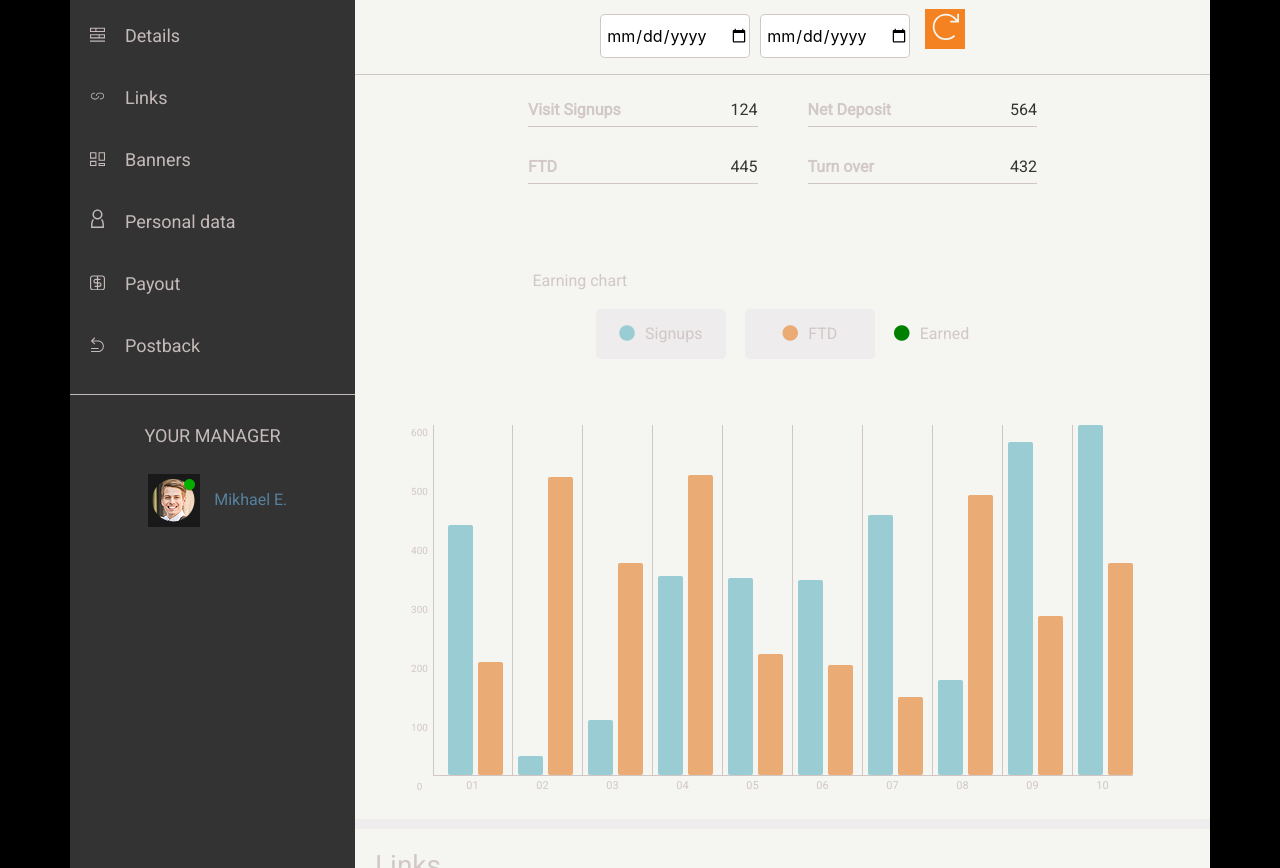
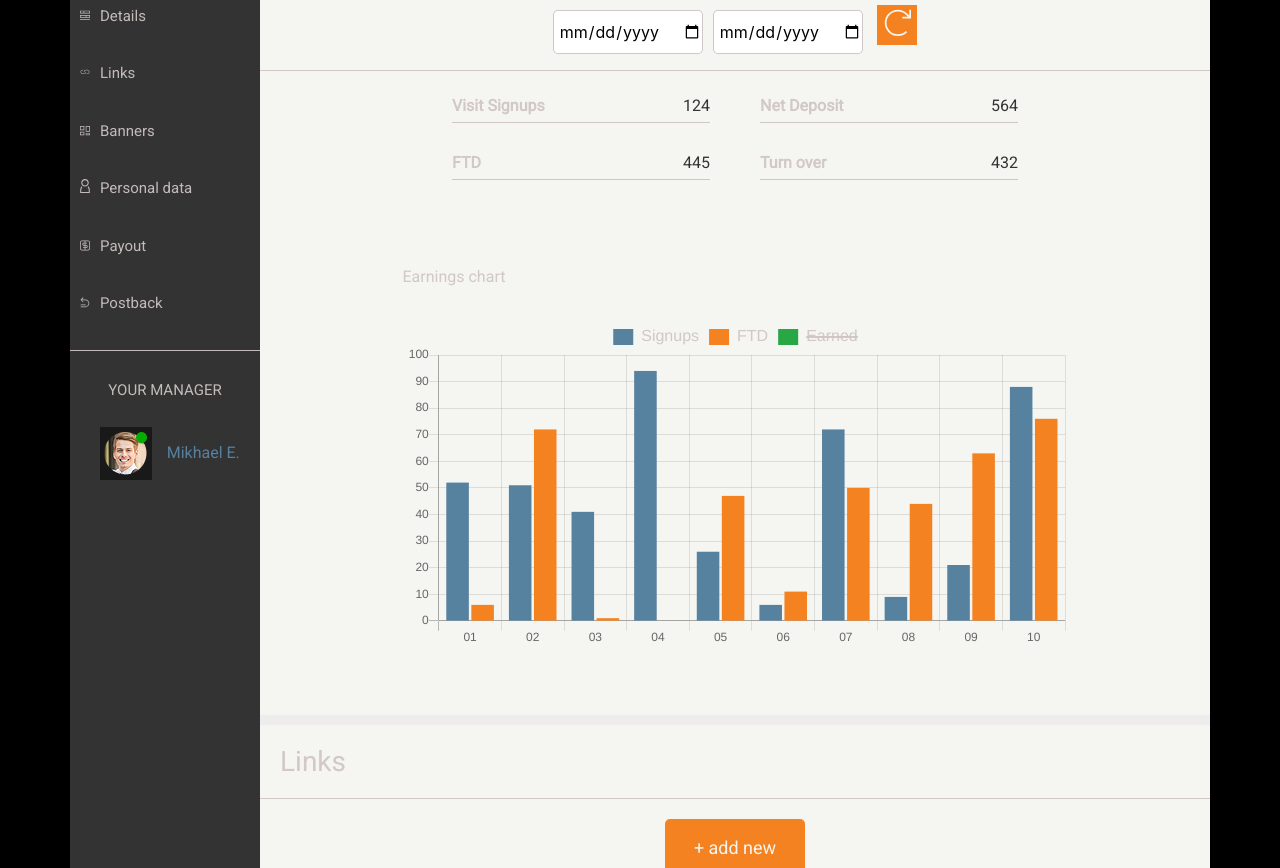
Before and after one commit to olimpiaspyra/solo-project, a website: page src/index.html in a window 1280 px wide. Shown: the part 154-1022 px from the top of the page. Drawn offline with nearby package versions, Linux system fonts and the light colour scheme; files that its build step writes are made by us from their sources; a web font is replaced by a local one.

Commit message:
Change chart

```diff
--- a/src/index.html
+++ b/src/index.html
@@ -14,7 +14,7 @@
 
   <div class="main-container">
     <div class="row">
-    <div class="sidebar col-3">
+    <div class="sidebar col-2">
       <div class="logo">
         <h1>Just do it</h1>
         <i class="fas fa-bars"></i>
@@ -59,7 +59,7 @@
         </div>
     </div>
 
-    <div class="top-bar col-9">
+    <div class="top-bar col-10">
         <div class="top-bar row d-flex justify-content-end">
           <a href="#"><svg x="0px" y="0px" viewBox="0 0 17 18" >
           <path d="M17,9h-2V7.5C15,6.1,13.9,5,12.5,5H4.9L12,2.2V4h1V0.8L2.1,5C0.9,5.2,0,6.3,0,7.5v8C0,16.9,1.1,18,2.5,18h10
@@ -126,80 +126,10 @@
             </div>
 
             <div class="chart">
-              <table>
-                <div class="chart-head">
-                  <p class="chart-title">Earning chart</p>
-                  <div class="chart-legend">
-                    <p><i class="fas fa-circle first"></i>Signups</p>
-                    <p><i class="fas fa-circle second"></i>FTD</p>
-                    <p><i class="fas fa-circle third"></i>Earned</p>
-                  </div>
-                </div>
-                <tbody>
-                  <tr class="qtr q1">
-                    <th scope="row">01</th>
-                    <td class="sent bar" style="height: 113px;"></td>
-                    <td class="paid bar" style="height: 250px;"></td>
-                  </tr>
-                  <tr class="qtr q2">
-                    <th scope="row">02</th>
-                    <td class="sent bar" style="height: 298px;"></td>
-                    <td class="paid bar" style="height: 19px;"></td>
-                  </tr>
-                  <tr class="qtr q3">
-                    <th scope="row">03</th>
-                    <td class="sent bar" style="height: 212px;"></td>
-                    <td class="paid bar" style="height: 55px;"></td>
-                  </tr>
-                  <tr class="qtr q4">
-                    <th scope="row">04</th>
-                    <td class="sent bar" style="height: 300px;"></td>
-                    <td class="paid bar" style="height: 199px;"></td>
-                  </tr>
-                  <tr class="qtr q5">
-                    <th scope="row">05</th>
-                    <td class="sent bar" style="height: 121px;"></td>
-                    <td class="paid bar" style="height: 197px;"></td>
-                  </tr>
-                  <tr class="qtr q6">
-                    <th scope="row">06</th>
-                    <td class="sent bar" style="height: 110px;"></td>
-                    <td class="paid bar" style="height: 195px;"></td>
-                  </tr>
-                  <tr class="qtr q7">
-                    <th scope="row">07</th>
-                    <td class="sent bar" style="height: 78px;"></td>
-                    <td class="paid bar" style="height: 260px;"></td>
-                  </tr>
-                  <tr class="qtr q8">
-                    <th scope="row">08</th>
-                    <td class="sent bar" style="height: 280px;"></td>
-                    <td class="paid bar" style="height: 95px;"></td>
-                  </tr>
-                  <tr class="qtr q9">
-                    <th scope="row">09</th>
-                    <td class="sent bar" style="height: 159px;"></td>
-                    <td class="paid bar" style="height: 333px;"></td>
-                  </tr>
-                  <tr class="qtr q10">
-                    <th scope="row">10</th>
-                    <td class="sent bar" style="height: 212px;"></td>
-                    <td class="paid bar" style="height: 350px;"></td>
-                  </tr>
-                </tbody>
+              <p class="title">Earnings chart</p>
+              <canvas id="myChart"></canvas>
+            </div>
 
-                <div class="table-column">
-                  <div class="scale" style="height: 59px;"><p>600</p></div>
-                  <div class="scale" style="height: 59px;"><p>500</p></div>
-                  <div class="scale" style="height: 59px;"><p>400</p></div>
-                  <div class="scale" style="height: 59px;"><p>300</p></div>
-                  <div class="scale" style="height: 59px;"><p>200</p></div>
-                  <div class="scale" style="height: 59px;"><p>100</p></div>
-                  <div class="scale" style="height: 55px;"><p>0</p></div>
-                </div>
-              </table>
-
-            </div>
           </div>
           <div class="second-container">
             <h3>Links</h3>
@@ -297,6 +227,7 @@
     </div>
     </div>
   </div>
-
+  <script src="https://cdnjs.cloudflare.com/ajax/libs/Chart.js/2.4.0/Chart.min.js"></script>
+  <script src="js/script.js" type="module"></script>
 </body>
 </html>
--- a/src/js/script.js
+++ b/src/js/script.js
@@ -0,0 +1,41 @@
+var ctx = document.getElementById('myChart').getContext('2d');
+var chart = new Chart (ctx, { // eslint-disable-line
+  type: 'bar',
+  data: {
+
+    labels: ['01', '02', '03', '04', '05', '06', '07', '08', '09', '10'],
+
+    datasets: [{
+      label: 'Signups',
+      backgroundColor: '#56819F',
+      borderColor: '#56819F',
+      data: [ 52, 51, 41, 94, 26, 6, 72, 9, 21, 88 ],
+    },
+    {
+      label: 'FTD',
+      backgroundColor: '#F58220',
+      borderColor: '#F58220',
+      data: [ 6, 72, 1, 0, 47, 11, 50, 44, 63, 76 ],
+    },
+    {
+      label: 'Earned',
+      backgroundColor: '#28a745',
+      borderColor: '#28a745',
+      data: [ 59, 49, 68, 90, 67, 41, 13, 38, 48, 48 ],
+
+      hidden: true,
+    }]
+  },
+
+  options: {
+    legend: {
+      display: true,
+      labels: {
+        fontColor: '#cfc4c4ee',
+        fontSize: 16,
+        boxWidth: 20,
+        padding: 10
+      }
+    },
+  }
+});
--- a/src/sass/_layout.scss
+++ b/src/sass/_layout.scss
@@ -31,14 +31,14 @@ body {
 h1 {
   color: $logo-color;
   font-family: $brand-font;
-  font-size: 35px;
+  font-size: 30px;
   display: inline-block;
 }
 
 .fa-bars {
-  padding-left: 30px;
+  padding-left: 10px;
   color: $logo-color;
-  font-size: 25px;
+  font-size: 20px;
   color: $logo-color;
 }
 
@@ -52,9 +52,9 @@ h1 {
     text-decoration: none;
     color: $text-color;
     font-family: $brand-font;
-    font-size: 18px;
+    font-size: 15px;
     margin: 15px 0;
-    padding: 10px 0 10px 20px;
+    padding: 10px 0 10px 10px;
     font-family: $paragraph-font;
   }
 
@@ -66,10 +66,10 @@ h1 {
 }
 
 .menu a svg {
-  padding-right: 20px;
+  padding-right: 10px;
   fill: $text-color;
-  width: 35px;
-  height: 20px;
+  width: 20px;
+  height: 15px;
 }
 
 .contact {
@@ -79,7 +79,7 @@ h1 {
   h4 {
     text-transform: uppercase;
     color: $text-color;
-    font-size: 18px;
+    font-size: 15px;
     font-family: $paragraph-font;
   }
 
@@ -108,14 +108,14 @@ h1 {
     a {
       padding: 15px 15px;
       border-left: solid 3px $text-color;
-      font-size: 25px;
+      font-size: 20px;
       font-family: $paragraph-font;
       color: $text-color;
       text-decoration: none;
 
       svg {
-        width: 45px;
-        height: 25px;
+        width: 35px;
+        height: 20px;
         padding: 0 10px;
       }
 
@@ -206,165 +206,17 @@ input {
 }
 
 .chart {
-  display: flex;
-  flex-direction: column;
-  align-items: center;
-  margin: 50px 0 10px;
+  margin: 50px auto 10px;
   font-family: $paragraph-font;
-  height: 550px;
-}
+  height: 450px;
+  width: 70%;
 
-table {
-  display: block;
-  position: relative;
-  width: 700px;
-  height: 350px;
-  margin: 50px 0;
-  padding: 0;
-  background: transparent;
-  font-size: 11px;
-  border-bottom: 1px solid $text-color;
-}
-
-.table-column {
-  position: relative;
-  top: 50px;
-  height: 350px;
-  left: -360px;
-  font-size: 10px;
-  font-family: $paragraph-font;
-  color: $text-color;
-  padding-bottom: 20px;
-  border-right: 1px solid $text-color;
-  padding-right: 5px;
-  text-align: center;
-}
-
-.chart-head {
-  width: 500px;
-
-  .chart-title {
-    display: block;
+  .title {
+    margin-bottom: 30px;
     font-family: $paragraph-font;
     color: $text-color;
     font-size: 16px;
   }
-
-  .chart-legend {
-    text-align: center;
-
-    p {
-      display: inline-block;
-      font-family: $paragraph-font;
-      color: $text-color;
-
-      i {
-        padding-right: 10px;
-      }
-
-      .first {
-        color: $color-paid;
-      }
-
-      .second {
-        color: $color-sent;
-      }
-
-      .third {
-        color: green;
-      }
-    }
-
-    p:first-child, :nth-child(2) {
-      width: 130px;
-      height: 50px;
-      background-color: $layout-color;
-      border-radius: 5px;
-      line-height: 50px;
-      margin-right: 15px;
-    }
-  }
-}
-
-tr, th, td {
-  position: absolute;
-  bottom: 0;
-  width: 80px;
-  z-index: 2;
-  margin: 0;
-  padding: 0;
-  text-align: center;
-}
-
-tbody tr {
-  height: 350px;
-  border-right: 1px solid $text-color;
-}
-
-.q1 {
-  left: 0;
-}
-
-.q2 {
-  left: 70px;
-}
-
-.q3 {
-  left: 140px;
-}
-
-.q4 {
-  left: 210px;
-}
-
-.q5 {
-  left: 280px;
-}
-
-.q6 {
-  left: 350px;
-}
-
-.q7 {
-  left: 420px;
-}
-
-.q8 {
-  left: 490px;
-}
-
-.q9 {
-  left: 560px;
-}
-
-.q10 {
-  left: 630px;
-  border-right: none;
-}
-
-tbody th {
-  margin-bottom: -20px;
-  vertical-align: top;
-  font-weight: normal;
-  color: $text-color;
-}
-
-.bar {
-  width: 25px;
-  border-radius: 2px;
-  border-bottom: none;
-}
-
-.sent {
-  left: 45px;
-  background-color: $color-sent;
-  border-color: transparent;
-}
-
-.paid {
-  left: 15px;
-  background-color: $color-paid;
-  border-color: transparent;
 }
 
 /* Links */
@@ -444,3 +296,11 @@ tbody th {
     text-align: center;
   }
 }
+
+/* Media queries */
+
+@media (max-width: 768px) {
+
+
+
+}
```
